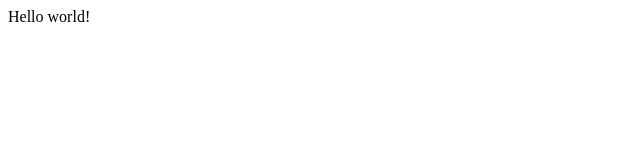
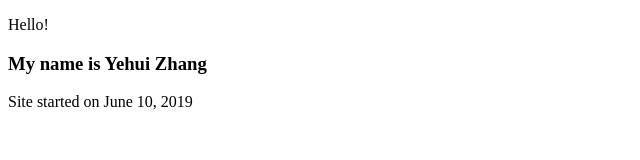
Before and after one commit to mxcm/mySite, a Gatsby site: page / in a window 1280 px wide. Shown: the whole page, without its empty margins (0-640 px from the left). Built offline with nearby package versions, Linux system fonts and the light colour scheme; Gatsby itself is replaced by a stand-in of ours.

Commit message:
Minor update on content.

```diff
--- a/src/pages/index.js
+++ b/src/pages/index.js
@@ -1,3 +1,10 @@
 import React from "react"
 
-export default () => <div>Hello world!</div>
+export default () => (
+  <div className="container">
+    <p>Hello!</p>
+    <h3>My name is Yehui Zhang</h3>
+
+    <p>Site started on June 10, 2019</p>
+  </div>
+)
```
Also changed, not shown: README.md.
